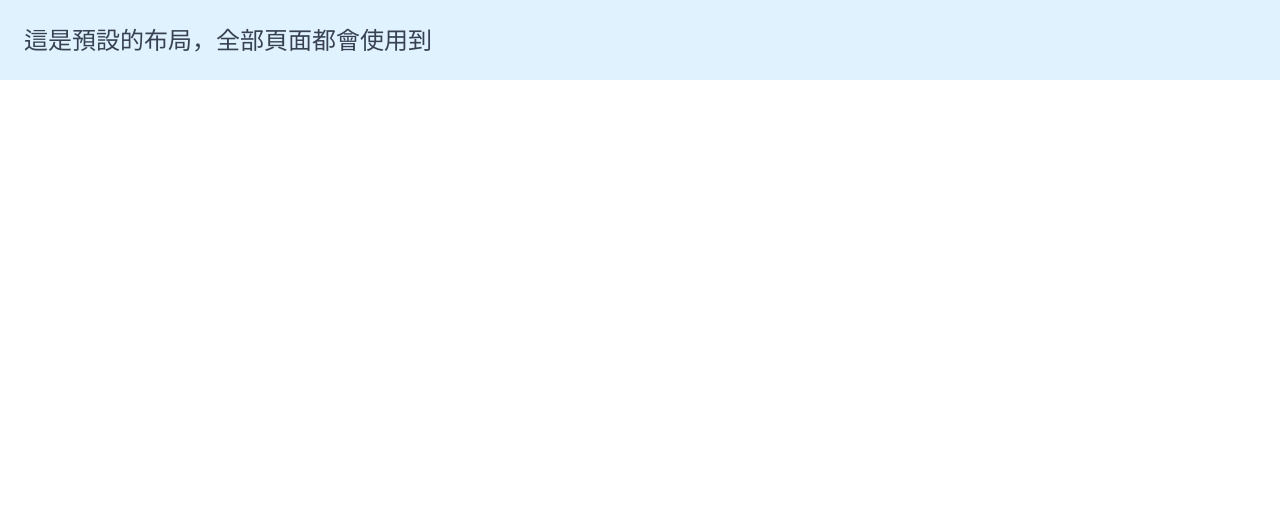
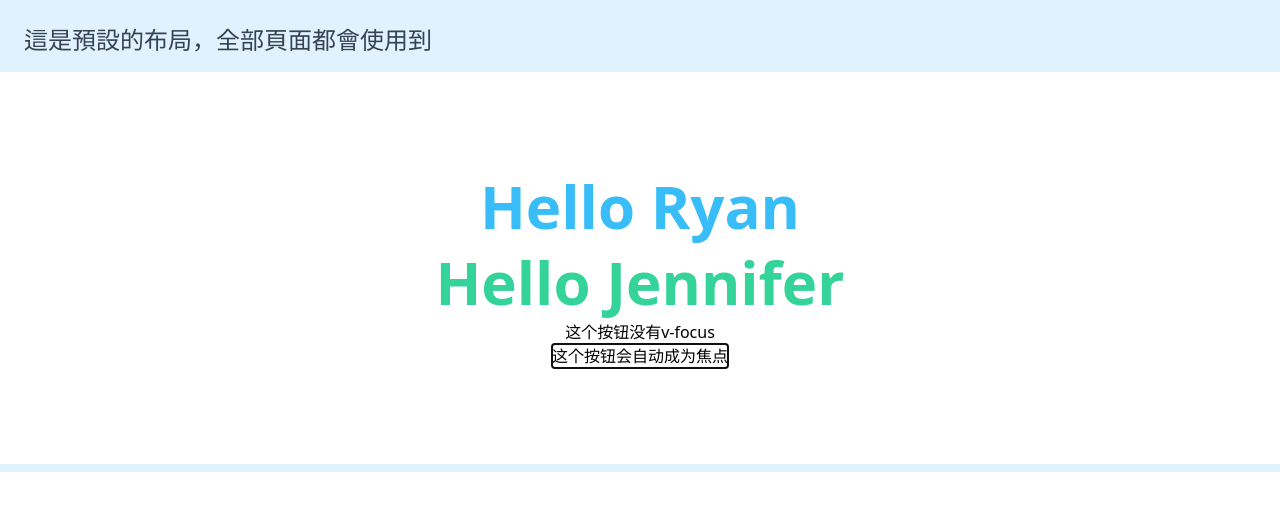
Before and after one commit to ReganHe/nuxt3-app, a Nuxt app: page /plugin/focus in a window 1280 px wide. Before the commit this address had no page. Shown: the top 510 px of the page. Built offline with nearby package versions, Linux system fonts and the light colour scheme.

Commit message:
Nuxt3-插件

```diff
--- a/package.json
+++ b/package.json
@@ -20,6 +20,7 @@
     "nuxt": "3.0.0-rc.11",
     "prettier": "^2.7.1",
     "prettier-plugin-tailwindcss": "^0.1.13",
+    "vue-gtag-next": "^1.14.0",
     "vue-tsc": "^1.0.9"
   },
   "dependencies": {
--- /dev/null
+++ b/pages/plugin/focus.vue
@@ -0,0 +1,15 @@
+<template>
+  <div class="bg-white py-24">
+    <div class="flex flex-col items-center">
+      <h1 class="my-2 text-6xl font-semibold text-sky-400">{{ title }}</h1>
+      <h1 class="my-2 text-6xl font-semibold text-emerald-400">{{ $hello('Jennifer') }}</h1>
+      <button>这个按钮没有v-focus</button>
+      <button v-focus>这个按钮会自动成为焦点</button>
+    </div>
+  </div>
+</template>
+
+<script setup>
+const { $hello } = useNuxtApp()
+const title = $hello('Ryan')
+</script>
--- /dev/null
+++ b/pages/plugin/hello.vue
@@ -0,0 +1,13 @@
+<template>
+  <div class="bg-white py-24">
+    <div class="flex flex-col items-center">
+      <h1 class="my-2 text-6xl font-semibold text-sky-400">{{ title }}</h1>
+      <h1 class="my-2 text-6xl font-semibold text-emerald-400">{{ $hello('Jennifer') }}</h1>
+    </div>
+  </div>
+</template>
+
+<script setup>
+const { $hello } = useNuxtApp()
+const title = $hello('Ryan')
+</script>
--- /dev/null
+++ b/plugins/directive.js
@@ -0,0 +1,12 @@
+export default defineNuxtPlugin((nuxtApp) => {
+  nuxtApp.vueApp.directive('focus', {
+    mounted(el) {
+      el.focus()
+    },
+    getSSRProps() {
+      return {
+        name: 'Mark'
+      }
+    }
+  })
+})
--- /dev/null
+++ b/plugins/myPlugin.js
@@ -0,0 +1,7 @@
+export default defineNuxtPlugin(() => {
+  return {
+    provide: {
+      hello: (msg) => `Hello ${msg}`
+    }
+  }
+})
--- /dev/null
+++ b/plugins/vue-gtag.client.js
@@ -0,0 +1,11 @@
+import VueGtag from 'vue-gtag-next'
+
+export default defineNuxtPlugin((nuxtApp) => {
+  // eslint-disable-next-line no-console
+  // console.log('nuxtApp', nuxtApp)
+  nuxtApp.vueApp.use(VueGtag, {
+    property: {
+      id: 'GA_MEASUREMENT_ID'
+    }
+  })
+})
```
Also changed, not shown: 1 other file (tests, documents, lock files or other folders).
